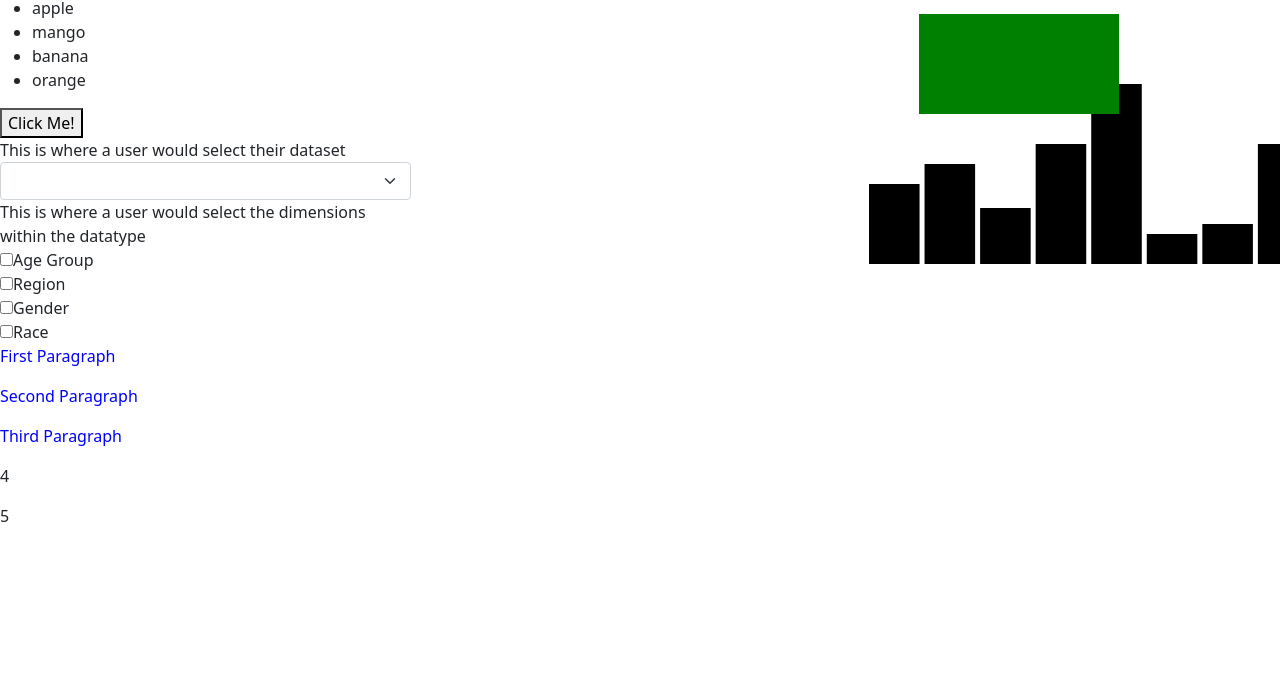
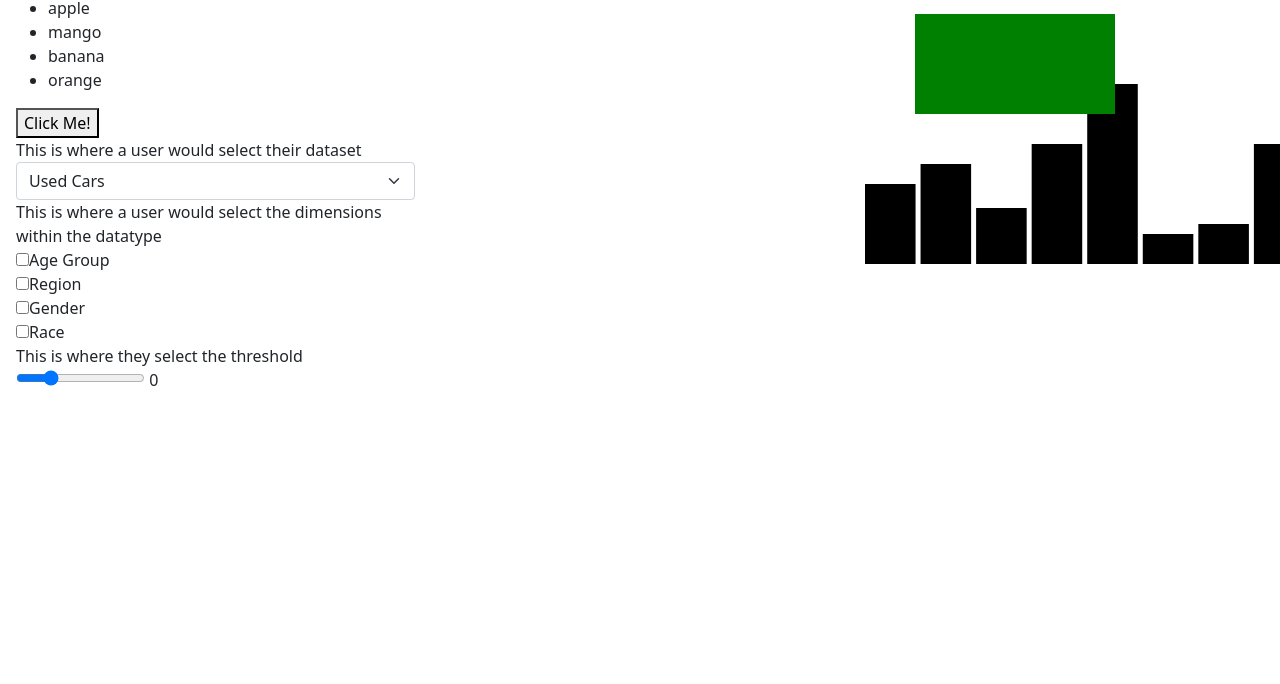
Before and after one commit to zbaklund/cs765-subgroups, a website: page index.html in a window 1280 px wide. Shown: the part 116-800 px from the top of the page. Drawn offline with nearby package versions, Linux system fonts and the light colour scheme.

Commit message:
Clean up Interactive and add threshold

```diff
--- a/index.html
+++ b/index.html
@@ -29,13 +29,13 @@
 <body>
   <script src="https://d3js.org/d3.v7.min.js"></script>
 
-  <div id="main" class="container-fluid Vh-100 px-0">
+  <div id="main" class="container-fluid Vh-100">
     <nav class="navbar navbar-dark" style="background-color: #c5050c;">
-      <a class="navbar-brand" href="#">CS 765 DC2</a>
+      <a class="navbar-brand" style="padding-left: 1em;" href="#">CS 765 DC2</a>
     </nav>
 
     <div class="row">
-      <div id="interactive" class="col-lg-4 col-md-6 p-l-2">
+      <div id="interactive" class="col-lg-4 col-md-6" style="padding-left: 1em;">
         <h1>cs765-subgroups</h1>
         <ul></ul>
         <button type="button">Click Me!</button>
@@ -54,6 +54,18 @@
         <div id="dimensions-selected">
 
         </div>
+
+        <div id="threshold-range">
+          This is where they select the threshold
+          <div>
+            <input type="range" id="threshold" name="threshold" min="1" max="100" value="25"
+            oninput="amount.value=threshold.value">
+
+            <output id="amount" name="amount" for="threshold">0</output>
+          </div>
+        </div>
+
+
       </div>
       <script src="js/interactive.js"></script>
 
--- a/js/interactive.js
+++ b/js/interactive.js
@@ -1,3 +1,14 @@
+var datasets = ['Used Cars', 'ATUS'];
+d3.select('#dataset-select').selectAll("option")
+.data(datasets)
+.enter()
+.append("option")
+    .attr("value", function(d,){return d;})
+    .text(function(d) { return d; });
+
+
+
+
 var dimensions = ["Age Group", "Region", "Gender", "Race"];
 
 d3.select("#dimension-checkboxes").selectAll("p")
@@ -7,7 +18,7 @@ d3.select("#dimension-checkboxes").selectAll("p")
 .append("label")
 .append("input")
     .attr("type", "checkbox")
-    .attr("id", function(d,i) { return 'a'+i; })
+    .attr("id", function(d,i) { return 'dimension'+i; })
     .attr("onClick", "magic(this)") //DO SOMETHING WITH THIS CHANGE FUNCTION
     .attr("for", function(d,i) { return i; })
     .attr("value", function(d,){return d;})
@@ -22,12 +33,12 @@ function magic(dimension){
     if(dimension.checked){
         d3.select("#dimensions-selected")
         .append('p')
-        .attr("id",dimension.value)
+        .attr("id",dimension.value.replace(/ /g, ""))
         .text('We clicked on ' + dimension.value)
     }
     else{
         // console.log("I want to remove the text")
-        var id = dimension.value
+        var id = dimension.value.replace(/ /g, "")
         d3.select('#'+id).remove()
     }
 
--- a/js/scripts.js
+++ b/js/scripts.js
@@ -2,21 +2,7 @@ d3.select('h1').style('color', 'red')
 .attr('class', 'heading')
 .text('Updated h1 via D3');
 
-d3.select("#interactive").append('p').text('First Paragraph');
-d3.select("#interactive").append('p').text('Second Paragraph');
-d3.select("#interactive").append('p').text('Third Paragraph');
-
 d3.selectAll('p').style('color', 'blue');
-
-var dataset = [1,2,3,4,5];
-
-d3.select('#interactive')
-    .selectAll('p')
-    .data(dataset)
-    .enter()
-    .append('p')
-    //.text('D3 append');
-    .text(function(d) {return d; });
 
 var dataset = [80, 100, 56, 120, 180, 30, 40, 120, 160];
 
```
